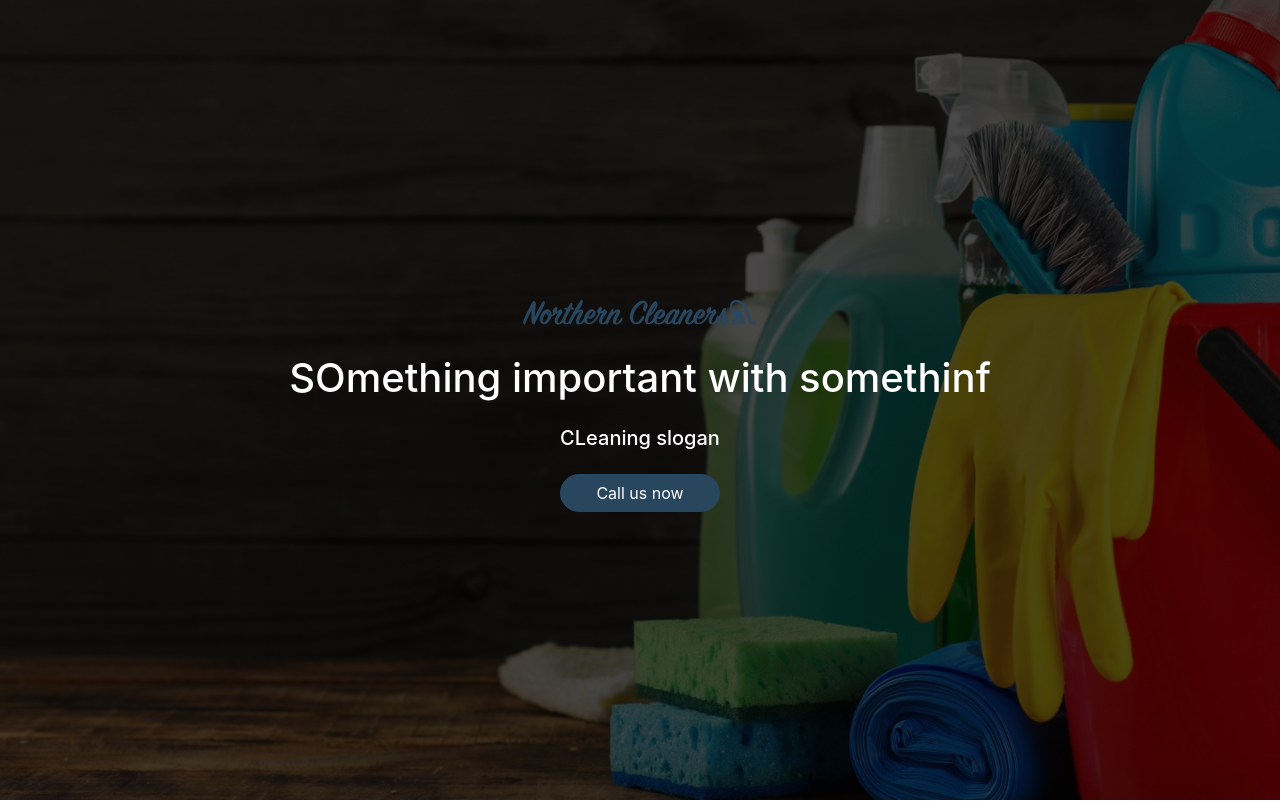
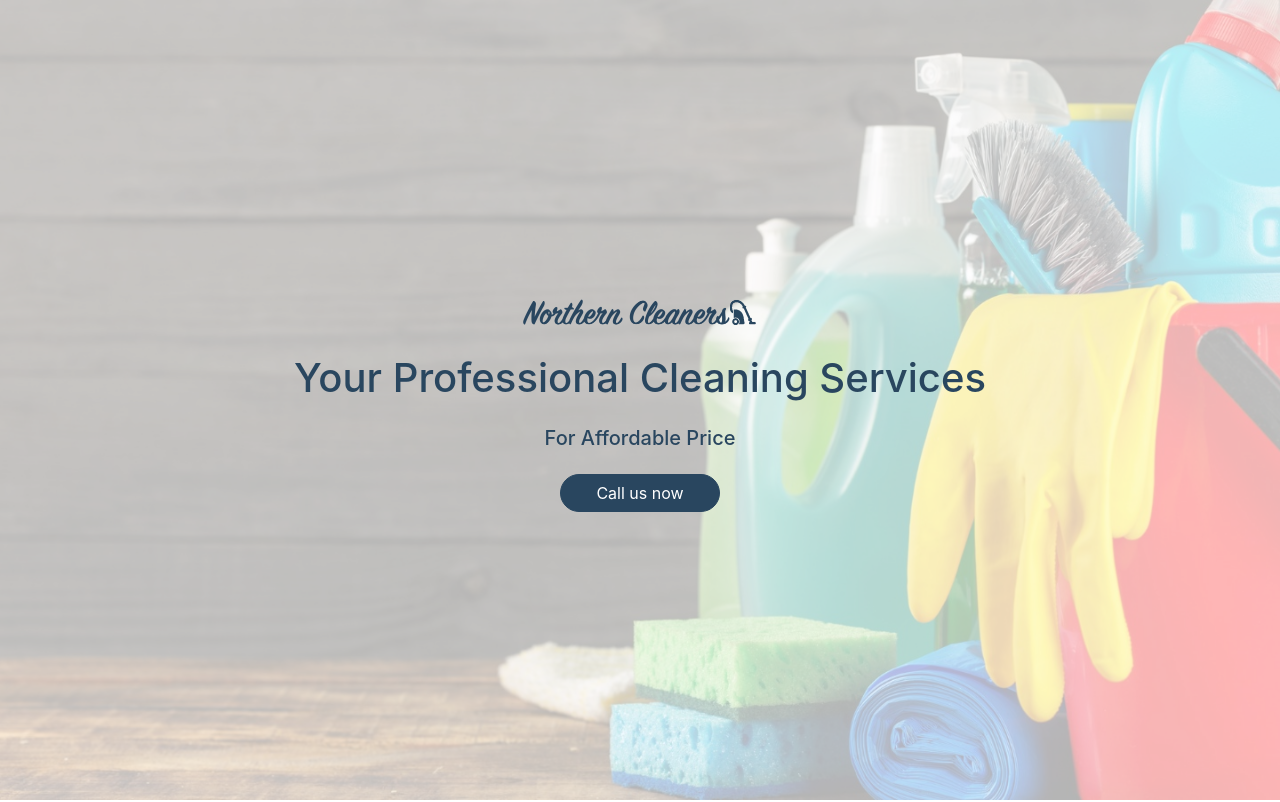
Before and after one commit to lahirurane/NorthernCleaners_web, a React (Create React App) app: page /new in a window 1280 px wide. Shown: the top 802 px of the page. Built offline with nearby package versions, Linux system fonts and the light colour scheme.

Commit message:
header style change

```diff
--- a/src/components/layout/testLayout/LandingPage.js
+++ b/src/components/layout/testLayout/LandingPage.js
@@ -79,7 +79,7 @@ export default class LandingPage extends Component {
         >
           <Col
             style={{
-              backgroundColor: 'rgba(0,0,0, 0.7)',
+              backgroundColor: 'rgba(255,255,255, 0.7)',
               height: '100%'
             }}
           >
@@ -93,11 +93,11 @@ export default class LandingPage extends Component {
                 <Row className="item-center py-2">
                   <img style={{ width: '20%' }} src={logo} />
                 </Row>
-                <Row style={{ color: '#ffffff' }} className="item-center py-2">
-                  <h1>SOmething important with somethinf</h1>
+                <Row style={{ color: '#29465f' }} className="item-center py-2">
+                  <h1>Your Professional Cleaning Services</h1>
                 </Row>
-                <Row style={{ color: '#ffffff' }} className="item-center py-2">
-                  <h5>CLeaning slogan</h5>
+                <Row style={{ color: '#29465f' }} className="item-center py-2">
+                  <h5> For Affordable Price</h5>
                 </Row>
                 <Row className="item-center py-2">
                   <Button
```
